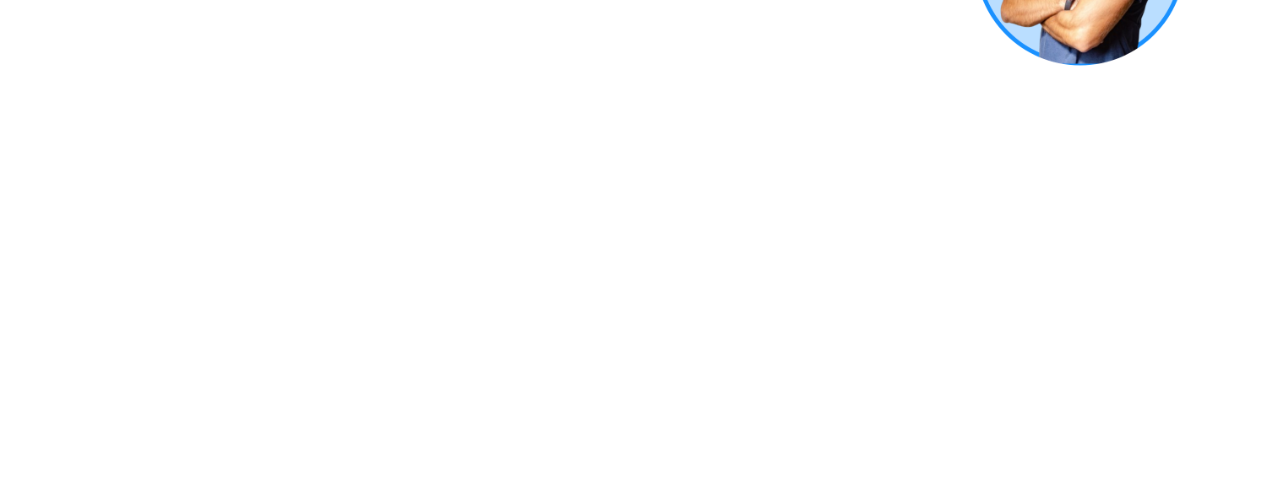
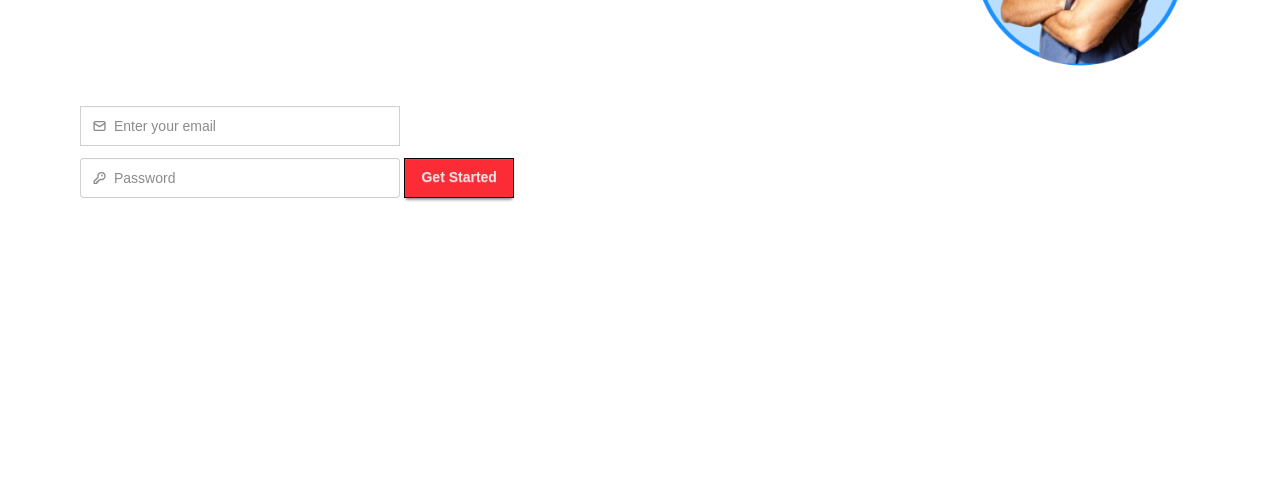
Before and after one commit to saimun212/ENGLISH-LISION, a plain HTML site: page index.html in a window 1280 px wide. Shown: the part 315-800 px from the top of the page. Drawn offline with nearby package versions, Linux system fonts and the light colour scheme.

Commit message:
add our section2 code and item

```diff
--- a/index.html
+++ b/index.html
@@ -25,7 +25,7 @@
 <body>
     <!--header Navbar-->
     <header>
-        <div class="navbar bg-base-100 shadow-sm">
+        <div class="navbar bg-base-100 shadow-sm bg-sky-50">
   <div class="navbar-start">
     <div class="dropdown">
       <div tabindex="0" role="button" class="btn btn-ghost lg:hidden">
@@ -65,5 +65,67 @@
           </div>
 
     </section>
+    <!----------------------------------section-2 ------------------------------>
+    <!-----------Email button------------>
+   <section class="px-20 flex-1 flex-col-reverse  justify-between mx-auto">
+      <div class="">
+  <div class="gap-5 scroll-pt-1 pb-3" >
+    <label class="input validator join-item">
+      <svg class="h-[1em] opacity-50" xmlns="http://www.w3.org/2000/svg" viewBox="0 0 24 24">
+        <g
+          stroke-linejoin="round"
+          stroke-linecap="round"
+          stroke-width="2.5"
+          fill="none"
+          stroke="currentColor"
+        >
+          <rect width="20" height="16" x="2" y="4" rx="2"></rect>
+          <path d="m22 7-8.97 5.7a1.94 1.94 0 0 1-2.06 0L2 7"></path>
+        </g>
+      </svg>
+      <input type="email" placeholder="Enter your email" required />
+    </label>
+    <div class="validator-hint hidden">Enter valid email address</div>
+  </div>
+
+                     <!--password button-->
+
+
+                     <label class="input validator">
+  <svg class="h-[1em] opacity-50" xmlns="http://www.w3.org/2000/svg" viewBox="0 0 24 24">
+    <g
+      stroke-linejoin="round"
+      stroke-linecap="round"
+      stroke-width="2.5"
+      fill="none"
+      stroke="currentColor"
+    >
+      <path
+        d="M2.586 17.414A2 2 0 0 0 2 18.828V21a1 1 0 0 0 1 1h3a1 1 0 0 0 1-1v-1a1 1 0 0 1 1-1h1a1 1 0 0 0 1-1v-1a1 1 0 0 1 1-1h.172a2 2 0 0 0 1.414-.586l.814-.814a6.5 6.5 0 1 0-4-4z"
+      ></path>
+      <circle cx="16.5" cy="7.5" r=".5" fill="currentColor"></circle>
+    </g>
+  </svg>
+  <input
+    type="password"
+    required
+    placeholder="Password"
+    minlength="8"
+    pattern="(?=.*\d)(?=.*[a-z])(?=.*[A-Z]).{8,}"
+    title="Must be more than 8 characters, including number, lowercase letter, uppercase letter"
+  />
+
+</label>
+<p class="validator-hint hidden">
+  Must be more than 8 characters, including
+  <br />At least one number <br />At least one lowercase letter <br />At least one uppercase letter
+</p>
+ <button class="btn btn-neutral join-item bg-red-500 col-auto">Get Started</button>
+</div>
+        </section>
+                          <!---------------section-3------------->
+        <section>
+
+        </section>
 </body>
 </html>
```
